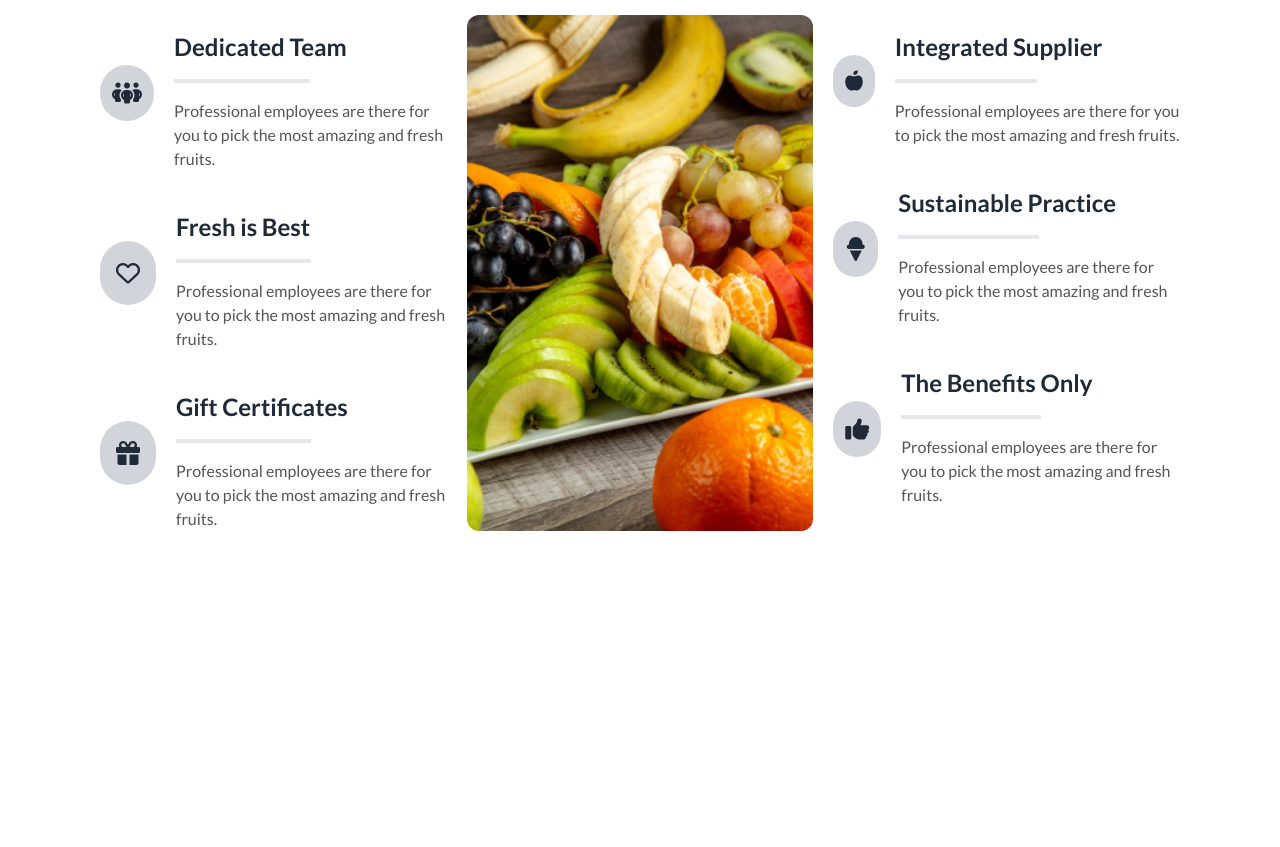
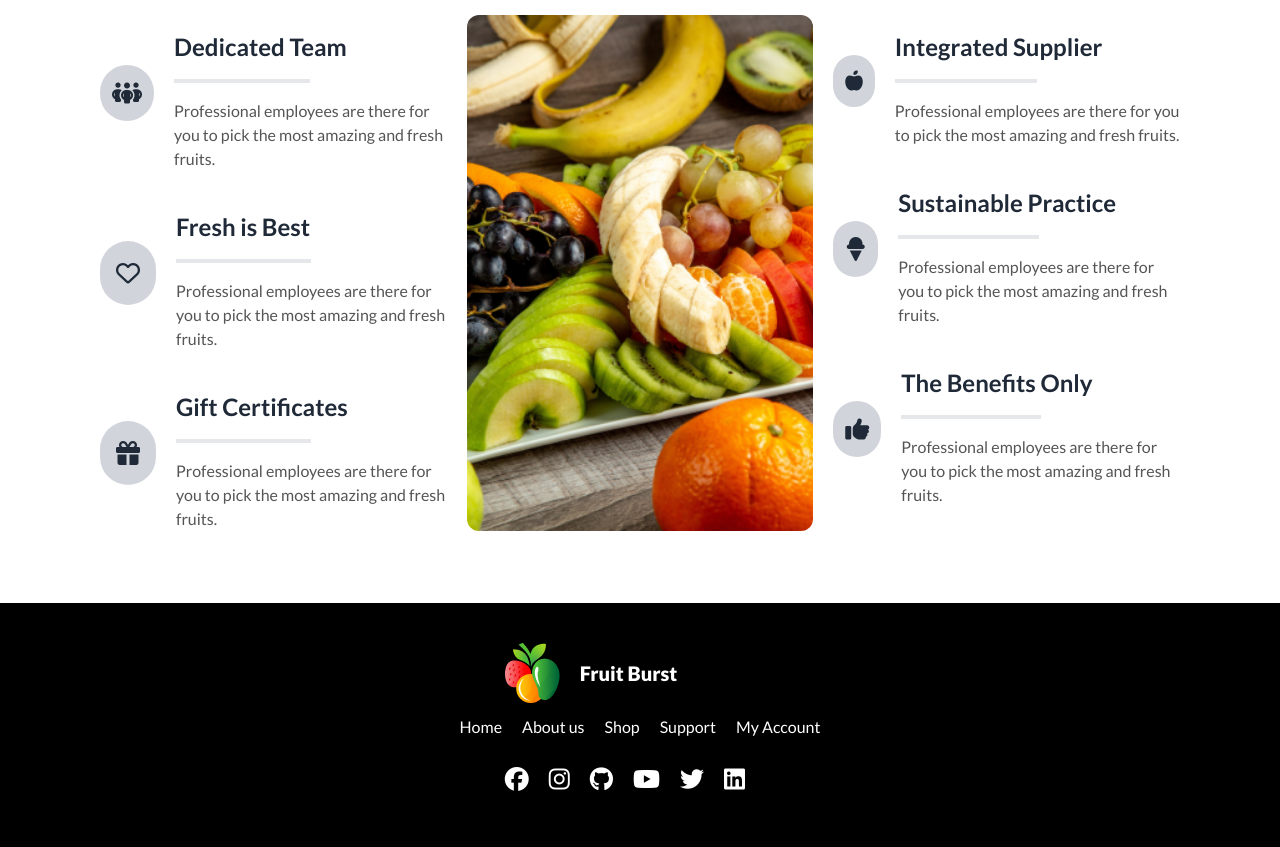
Before and after one commit to Muhammad-sefat/Responsive-fruit-shop, a plain HTML site: page index.html in a window 1280 px wide. Shown: the part 2688-3535 px from the top of the page. Before the commit the page ends 3251 px from the top, so only its background shows below. Drawn offline with nearby package versions, Linux system fonts and the light colour scheme.

Commit message:
footer section completed

```diff
--- a/index.html
+++ b/index.html
@@ -354,6 +354,33 @@
             </div>
         </section>
     </main>
-    <footer></footer>
+    <footer  class="md:container mx-auto">
+        <div class=" bg-black flex items-center justify-between mt-10">
+            <div class="p-5 md:py-10 lg:px-20 text-white mx-auto">
+                <div class="flex items-center gap-5 w-3/4 mx-auto">
+                    <img src="images/logo.png">
+                    <h3 class="text-xl font-extrabold">Fruit Burst</h3>
+                </div>
+                <div class="flex items-center gap-3 md:gap-5 py-3 text-sm md:text-base mx-auto">
+                    <a href="#">Home</a>
+                    <a href="#">About us</a>
+                    <a href="#">Shop</a>
+                    <a href="#">Support</a>
+                    <a href="#">My Account</a>
+                </div>
+                <div class="flex items-center gap-5 py-3  mx-auto *:text-2xl w-3/4">
+                    <i class="fa-brands fa-facebook"></i>
+                    <i class="fa-brands fa-instagram"></i>
+                    <i class="fa-brands fa-github"></i>
+                    <i class="fa-brands fa-youtube"></i>
+                    <i class="fa-brands fa-twitter"></i>
+                    <i class="fa-brands fa-linkedin"></i>
+                </div>
+            </div>
+
+        </div>
+
+
+    </footer>
 </body>
 </html>
```
